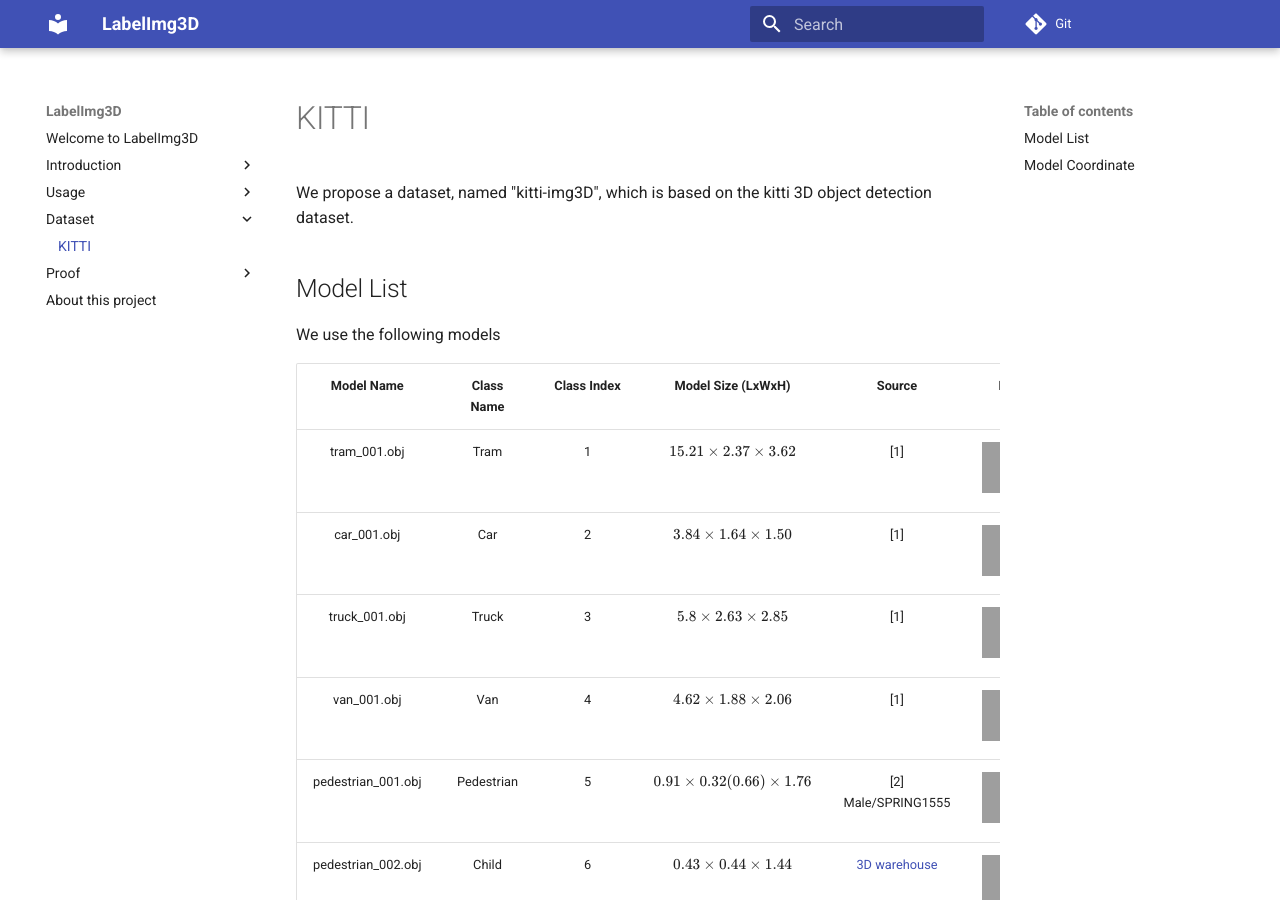
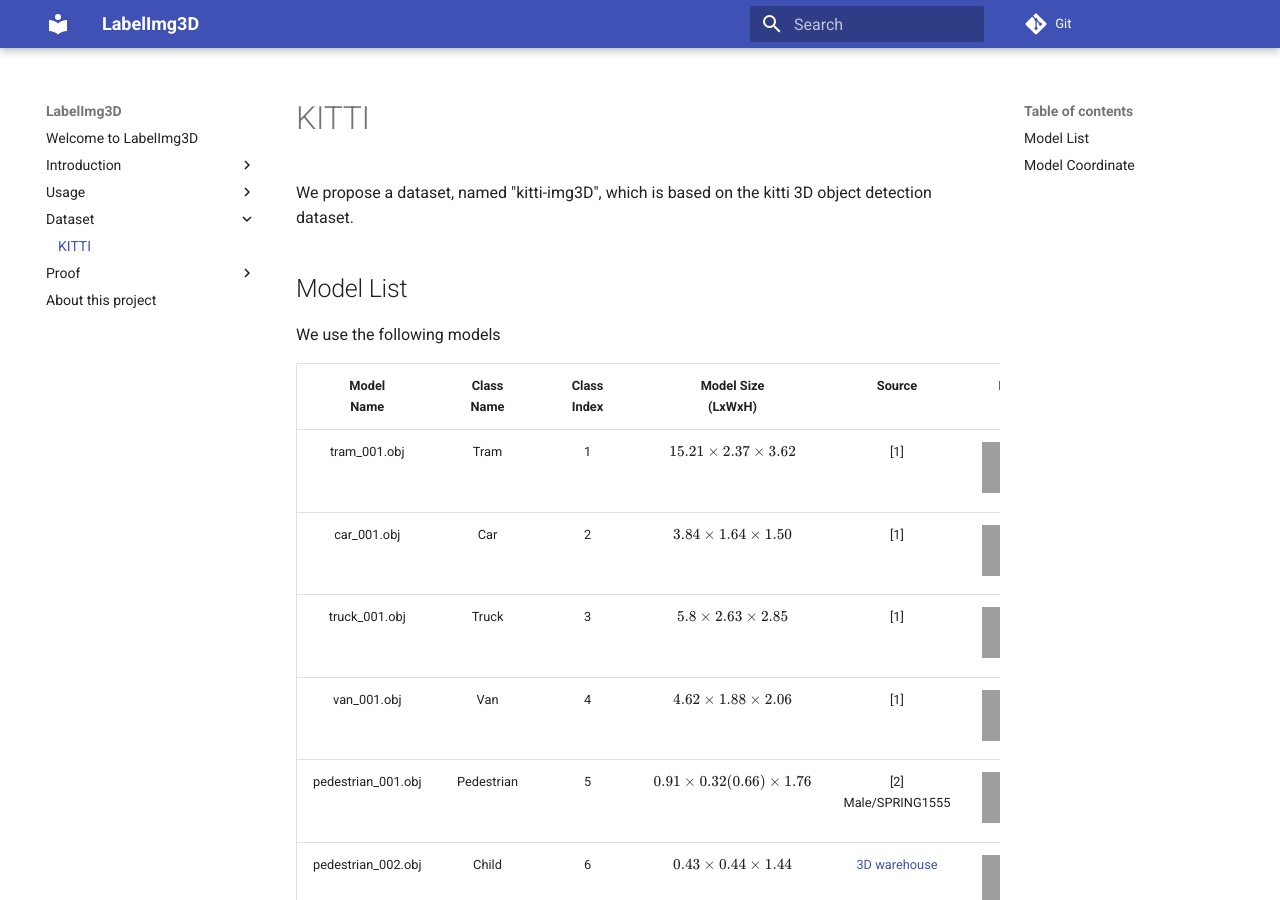
Before and after one commit to CongliangLi/LabelImg3D, an MkDocs documentation site: the page built from docs/dataset/kitti.md, in a window 1280 px wide and 900 px high, cut to the strip 0-900 px from the top of the window. Built offline with MkDocs 1.6.1 and Material for MkDocs 9.7.7, drawn with Linux system fonts in a browser that asks for light colours; grey boxes are pictures that could not be loaded.

```diff
--- a/docs/dataset/kitti.md
+++ b/docs/dataset/kitti.md
@@ -4,7 +4,7 @@ We propose a dataset, named "kitti-img3D", which is based on the kitti 3D object
 ## Model List
 We use the following models
 
-| Model Name | Class Name | Class Index | Model Size (LxWxH) | Source| Model Demo|
+| Model</br>Name | Class Name | Class</br>Index | Model Size<br>(LxWxH) | Source| Model Demo|
 |:---:|:---:|:---:|:---:|:---:|:---:|
 | tram_001.obj| Tram | 1 | $15.21\times 2.37 \times 3.62$   | [1] | ![](../images/../imgs/kitti_tram.gif) |
 | car_001.obj| Car | 2 | $3.84\times 1.64 \times 1.50$   | [1] | ![](../images/../imgs/kitti_car.gif) | [1] |
```
